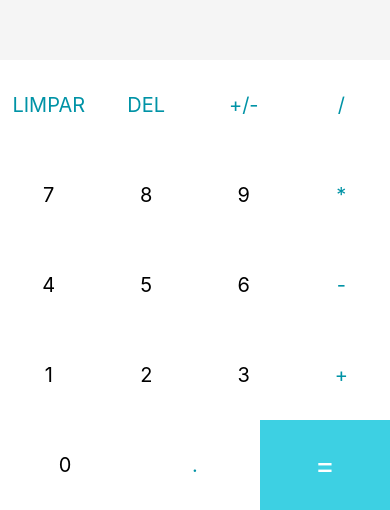
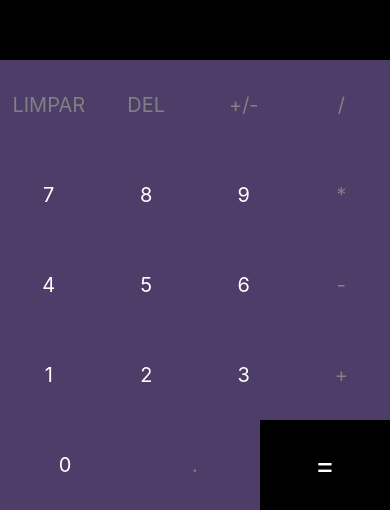
Before and after one commit to LissandroMedeiros/calculadora-uc13, a React Native app: screen / in a window 390 px wide. Shown: the part 334-844 px from the top of the page. Built offline with nearby package versions, Linux system fonts and the light colour scheme.

Commit message:
“8-correcaocor-erro6”

```diff
--- a/App.js
+++ b/App.js
@@ -67,10 +67,12 @@
   results: {
     flex: 2,
     justifyContent: "center",
-    backgroundColor: "#f5f5f5"
+  //   backgroundColor: "#f5f5f5"
+  backgroundColor: "black"
   },
   resultText: {
-    color: "#282F38",
+   // color: "#282F38",
+   color: "white",
     fontSize: 32,
     fontWeight: "bold",
     padding: 12,
@@ -87,7 +89,8 @@
     flexWrap: 'wrap',
   },
   button: {
-    backgroundColor: 'white',
+//    backgroundColor: 'white',
+backgroundColor: '#4e3d69',
     alignItems: 'center',
     justifyContent: 'center',
     minWidth: 90,
@@ -113,12 +116,12 @@
 
         {buttons.map((button) =>
           button === '=' ? // Mapeamento do botão =
-        <TouchableOpacity onPress={() => handleInput(button)} key={button} style={[styles.button, {backgroundColor: '#3dd0e3'}]}>
+        <TouchableOpacity onPress={() => handleInput(button)} key={button} style={[styles.button, {backgroundColor: 'black'}]}>
           <Text style={[styles.textButton, {color: "white", fontSize: 30}]}>{button}</Text>
         </TouchableOpacity>
           : // Mapeamento dos outros botões
           <TouchableOpacity onPress={() => handleInput(button)} key={button} style={styles.button}>
-            <Text style={[styles.textButton, {color: typeof(button) === 'number' ? 'black': '#0093a6'}]}>{button}</Text>
+            <Text style={[styles.textButton, {color: typeof(button) === 'number' ? 'white': 'grey'}]}>{button}</Text>
           </TouchableOpacity>
 
         )}
```
